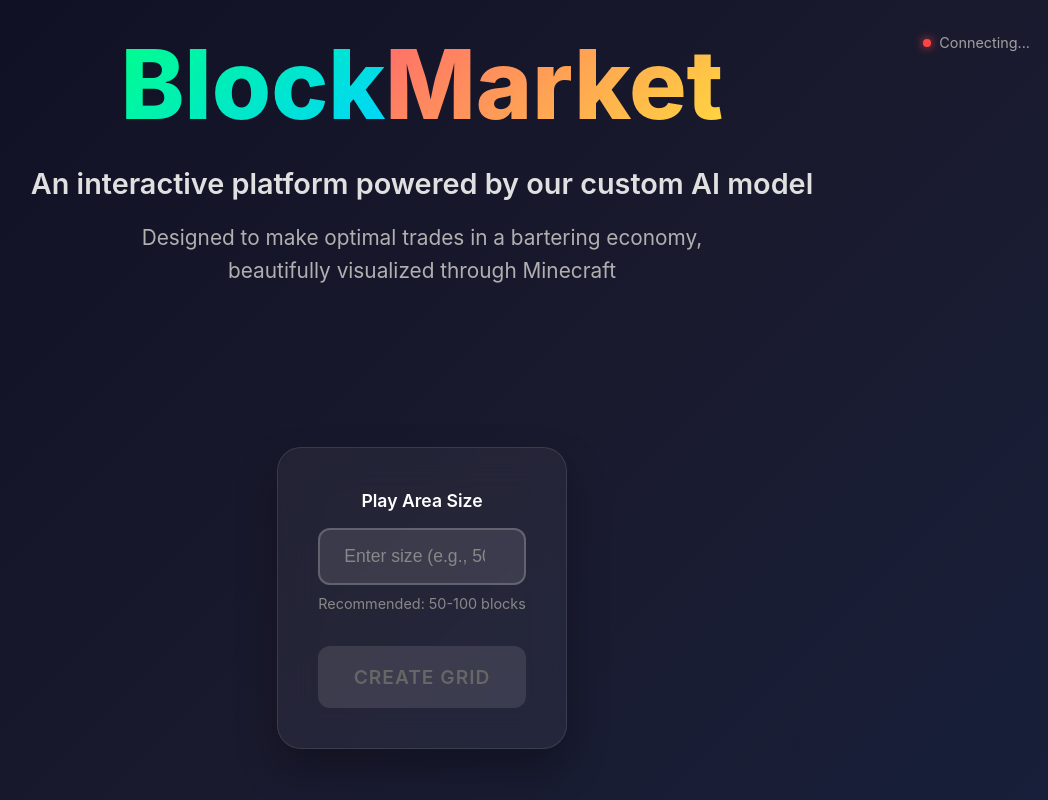
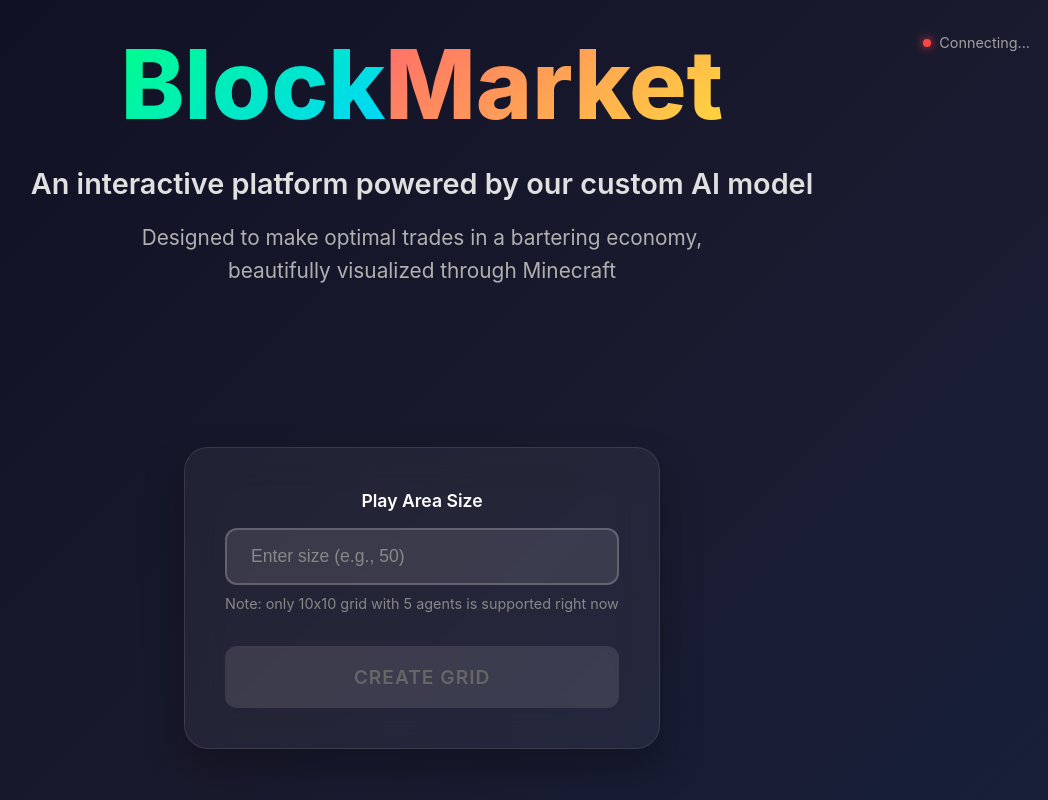
Before and after one commit to DIodide/blockmarket, a React (Vite) app in the folder bm-express-controller/frontend/: page / in a window 1280 px wide. Shown: the top 800 px of the page, without its empty margins (218-1266 px from the left). Built offline with nearby package versions, Linux system fonts and the light colour scheme; no server answers.

Commit message:
text fix

```diff
--- a/bm-express-controller/frontend/src/components/Grid.jsx
+++ b/bm-express-controller/frontend/src/components/Grid.jsx
@@ -36,7 +36,7 @@ const Grid = ({
 
   return (
     <div className="grid-section">
-      <h3>Select Areas for Trading ({selectedCells.size} selected)</h3>
+      <h3>Select 5 cells for agent locations ({selectedCells.size} selected)</h3>
       <div className="grid-with-panel">
         <div
           className="grid-container"
--- a/bm-express-controller/frontend/src/components/InputSection.jsx
+++ b/bm-express-controller/frontend/src/components/InputSection.jsx
@@ -22,7 +22,7 @@ const InputSection = ({
           min="10"
           max="200"
         />
-        <span className="input-hint">Recommended: 50-100 blocks</span>
+        <span className="input-hint">Note: only 10x10 grid with 5 agents is supported right now</span>
       </div>
 
       {!showGrid && (
```
